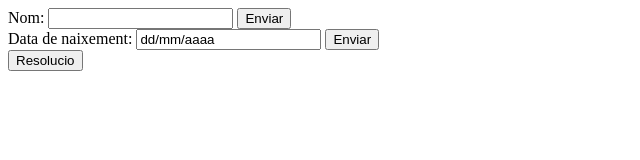
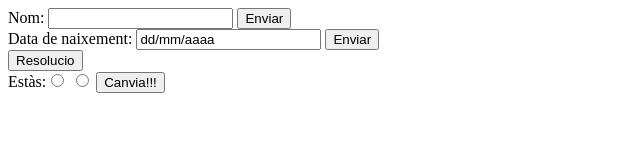
Before and after one commit to jaumealonso21/m6uf1pt12, a plain HTML site: page public_html/index.html in a window 1280 px wide. Shown: the whole page, without its empty margins (0-640 px from the left). Drawn offline with Linux system fonts and the light colour scheme.

Commit message:
Versio 1.0 Acaba-ho!!!

```diff
--- a/public_html/index.html
+++ b/public_html/index.html
@@ -1,5 +1,5 @@
 <!DOCTYPE html>
-<html>
+<html lang = "ca">
     <head>
         <title>Pràctica 12</title>
         <meta charset="UTF-8">
@@ -15,6 +15,9 @@
         <div id="recepData"></div>
         <div><input type="button" onclick="resolucio('resolucio');" value="Resolucio" /></div>
         <div id="resolucio"></div>
+        <div>Estàs:<input type="radio" name="humor" value="trist" />
+        <input type="radio" name="humor" value="content" />
+        <input type="button" onclick="canvia(document.getElementsByName('radio').value);" value="Canvia!!!" /></div>
         <script src="funcions.js"></script>
     </body>
 </html>
```
Also changed, not shown: public_html/funcions.js (line endings or trailing spaces).
